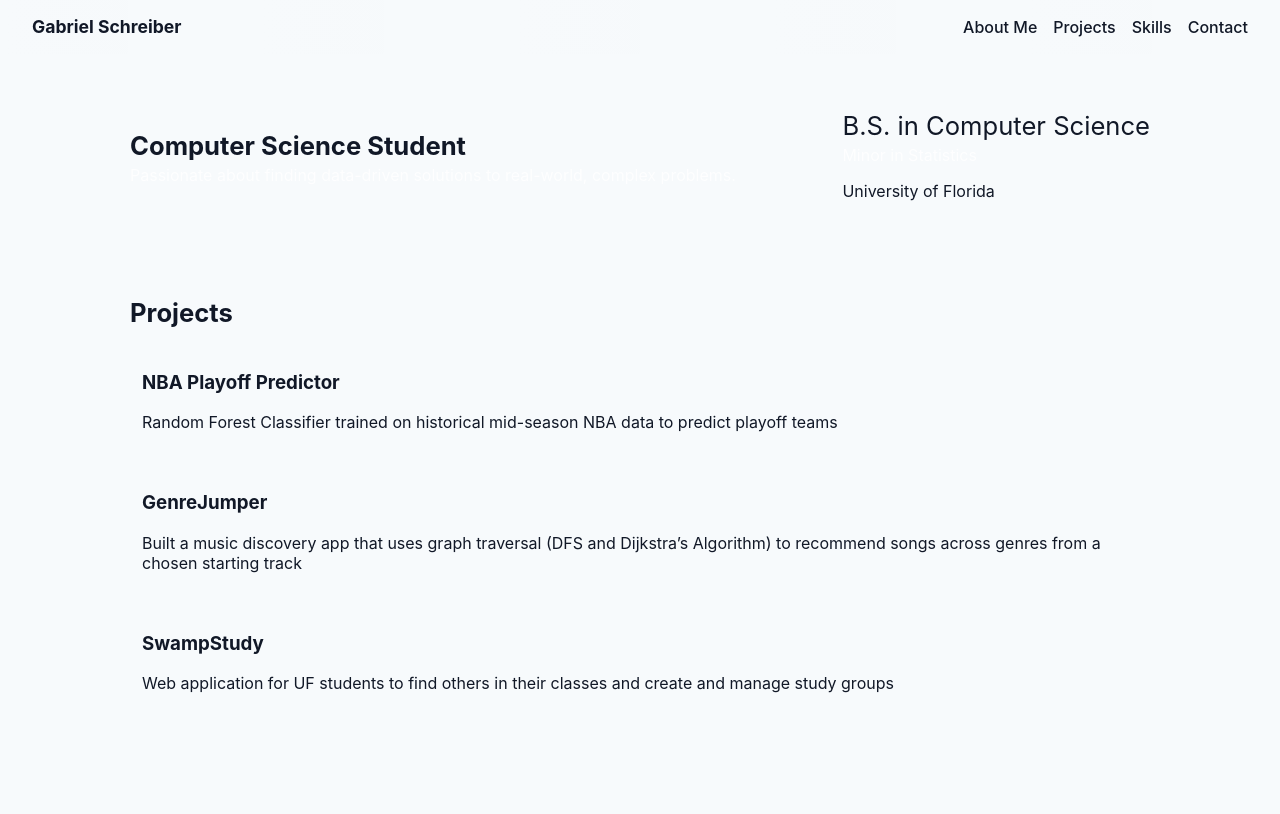
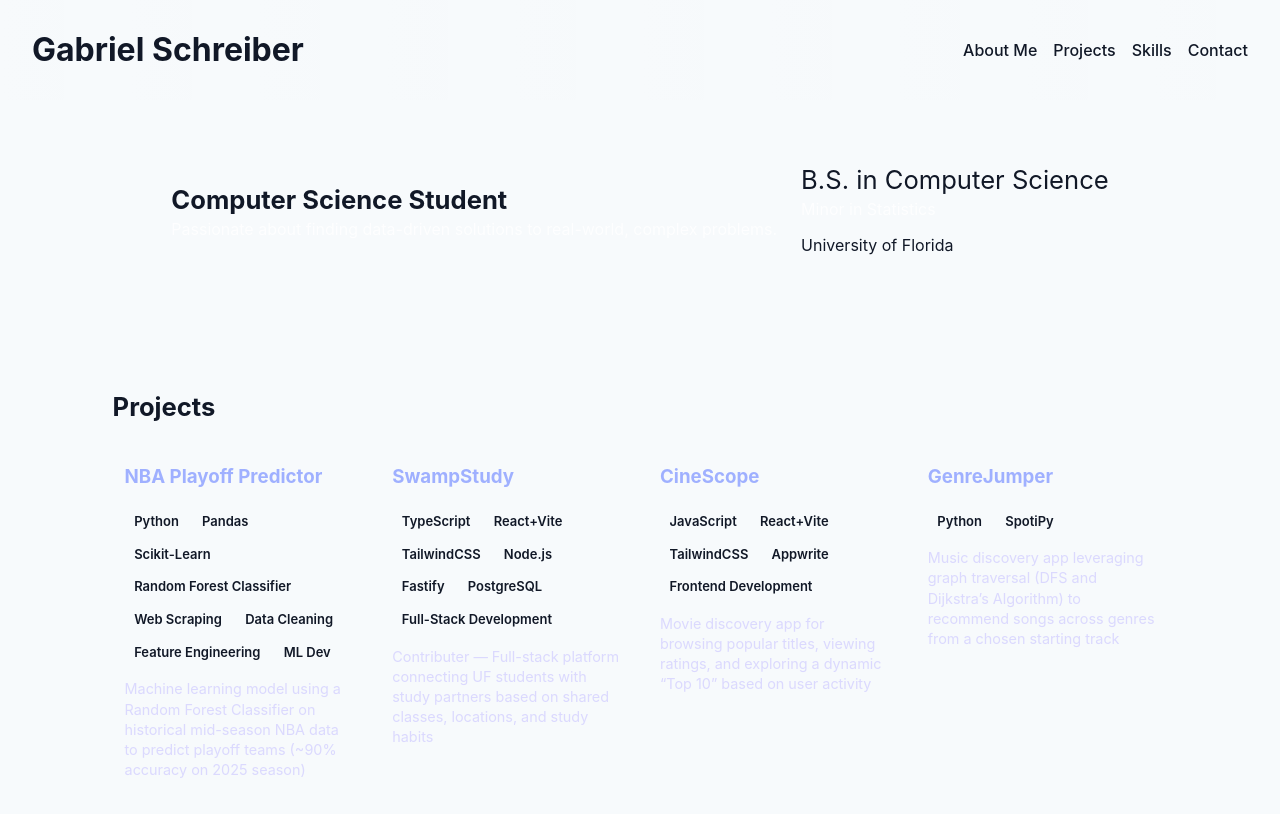
Before and after one commit to gabeschreiber/portfolio, a React (Vite) app in the folder gpschreiber/: page / in a window 1280 px wide. Shown: the top 814 px of the page. Built offline with nearby package versions, Linux system fonts and the light colour scheme.

Commit message:
worked more on projects section and did some styling for overall app appearance

```diff
--- a/gpschreiber/src/App.css
+++ b/gpschreiber/src/App.css
@@ -12,11 +12,13 @@
   align-items: center;
   padding: 1rem 2rem;
   border-bottom: 1px solid rgba(255,255,255,0.04);
-  background: linear-gradient(90deg, rgba(255,255,255,0.02), transparent);
+  background: linear-gradient(90deg, rgba(255,255,255,0.04), transparent);
+  height: 100px;
 }
 .name {
   font-weight: 700;
-  font-size: 1.1rem;
+  font-size: 2rem;
+
 }
 .nav-bar a {
   margin-left: 1rem;
@@ -24,7 +26,7 @@
   text-decoration: none;
   font-weight: 500;
 }
-.site-nav a:hover {
+.nav-bar a:hover {
   text-decoration: underline;
 }
 
@@ -38,8 +40,8 @@
 .card {
   background: linear-gradient(180deg, rgba(255,255,255,0.01), rgba(255,255,255,0.00));
   border-radius: 12px;
-  padding: 1.5rem;
-  margin-bottom: 1.25rem;
+  padding: 2rem;
+  margin-bottom: 1.5rem;
 }
 
 .about-me {
@@ -62,7 +64,7 @@
   color: #fff;
 }
 
-.title { margin: 0 0 .25rem 0; font-size: 1.6rem }
+.title { margin: 0 0 .25rem ; font-size: 1.6rem }
 .subtitle { margin: 0 0 .75rem 0; color: rgba(255,255,255,0.8) }
 .summary { color: rgba(255,255,255,0.75); margin-bottom: 0.75rem }
 
@@ -78,7 +80,7 @@
 }
 .btn.ghost { background: transparent; border: 1px solid rgba(255,255,255,0.04); color: inherit }
 
-.skills { display:flex; flex-wrap:wrap; gap:.5rem; margin-top:.75rem }
+.skills { display:flex; flex-wrap:wrap; gap:.25rem; margin-top:.75rem; font-size: small; font-weight:500 }
 .skill-badge { background: rgba(255,255,255,0.03); padding:.4rem .6rem; border-radius:6px; font-weight:600 }
 
 .muted { color: rgba(255,255,255,0.65) }
@@ -88,9 +90,18 @@
 .meta { color: rgba(255,255,255,0.5); font-weight:500; margin-left:.4rem }
 
 .projects-grid { display:grid; grid-template-columns: repeat(auto-fit,minmax(220px,1fr)); gap:1rem; margin-top:.75rem }
-.projects-slider { display: inline-flexbox; margin-top: .75rem;}
-.project { padding: .75rem; border-radius:8px; background: rgba(255,255,255,0.02) }
-.link { color: #9fb0ff; text-decoration: none }
+.projects-slider { display: inline-flex; margin-top: .75rem;}
+.project {
+  padding: .75rem;
+  border-radius:16px;
+  background: rgba(255,255,255,0.02);
+  width: 100%;
+  height: 100%;
+
+}
+.project-skills { margin-top: .5rem; display:flex; flex-flow: wrap; gap:.25rem; font-size: small; font-weight:500 }
+.project-info { margin-top: .5rem; color: rgba(207, 202, 255, 0.7); font-size: 0.9rem; line-height: 1.4 }
+.link { color: #9fb0ff; text-decoration: none; cursor: pointer; }
 
 .site-footer { border-top: 1px solid rgba(255,255,255,0.04); padding: 1.25rem 2rem; background: transparent }
 .footer-row { max-width:1100px; margin:0 auto; display:flex; justify-content:space-between; align-items:center }
--- a/gpschreiber/src/App.jsx
+++ b/gpschreiber/src/App.jsx
@@ -8,9 +8,10 @@ const SKILLS = {
   'Skills/Technologies': ['Machine Learning', 'Data Science', 'Data Cleaning/Manipulation', 'Feature Engineering', 'Web Scraping', 'Agile Methodologies', 'Object-Oriented Programming', 'Linux', 'Git', 'CUDA', 'Teamwork', 'Leadership', 'Communication', 'Problem Solving', 'Organization', 'Initiative', 'Fast Learner']
 }
 
+
 function App() {
   return (
-    <div className='root'>
+    <div className='app-root'>
       <header className='site-header'>
         <div className='name'>Gabriel Schreiber</div>
         <nav className='nav-bar' aria-label="Navigation bar">
@@ -39,24 +40,32 @@ function App() {
       </main>
 
       <section id='projects' className='container'>
-        <div className='project-section card'>
+        <div className='project-section'>
           <h2 className='title'>Projects</h2>
-          <div className='projects-slider'>
+          <div className='projects-grid'>
             <ProjectCard
               title="NBA Playoff Predictor"
-              info="Random Forest Classifier trained on historical mid-season NBA data to predict playoff teams"
-              skills={["Pandas", "Scikit-Learn", "Random Forest Classifier", "Web Scraping", "Data Cleaning", "Feature Engineering"]}
+              info="Machine learning model using a Random Forest Classifier on historical mid-season NBA data to predict playoff teams (~90% accuracy on 2025 season)"
+              skills={["Python", "Pandas", "Scikit-Learn", "Random Forest Classifier", "Web Scraping", "Data Cleaning", "Feature Engineering", "ML Dev"]}
               link="https://github.com/gabeschreiber/nbaplayoffpredictor"
             />
             <ProjectCard
-              title="GenreJumper"
-              info="Built a music discovery app that uses graph traversal (DFS and Dijkstra’s Algorithm) to recommend songs across genres from a chosen starting track"
-              skills={["Python", "SpotiPy", "Data Structures and Algorithms", "OOP"]}
-              link="https://github.com/gabeschreiber/GenreJumper"
+              title="SwampStudy"
+              info="Contributer — Full-stack platform connecting UF students with study partners based on shared classes, locations, and study habits"
+              skills={["TypeScript", "React+Vite", "TailwindCSS", "Node.js", "Fastify", "PostgreSQL", "Full-Stack Development"]}
+              link="https://github.com/connor-kress/swamp-study"
             />
             <ProjectCard
-              title="SwampStudy"
-              info="Web application for UF students to find others in their classes and create and manage study groups"
+              title="CineScope"
+              info="Movie discovery app for browsing popular titles, viewing ratings, and exploring a dynamic “Top 10” based on user activity"
+              skills={["JavaScript", "React+Vite", "TailwindCSS", "Appwrite", "Frontend Development"]}
+              link="https://github.com/gabeschreiber/CineScope"
+            />
+            <ProjectCard
+              title="GenreJumper"
+              info="Music discovery app leveraging graph traversal (DFS and Dijkstra’s Algorithm) to recommend songs across genres from a chosen starting track"
+              skills={["Python", "SpotiPy"]}
+              link="https://github.com/gabeschreiber/GenreJumper"
             />
           </div>
 
--- a/gpschreiber/src/components/ProjectCard.jsx
+++ b/gpschreiber/src/components/ProjectCard.jsx
@@ -2,9 +2,18 @@ import React from 'react';
 
 const ProjectCard = ({title, info, skills, link}) => {
     return (
-        <div className="project" >
-            <h3>{title}</h3>
-            <p>{info}</p>
+        <div className="project">
+            <h3
+                className="link"
+                onClick={() => { if (link) window.open(link, '_blank'); }}>
+                    {title}
+            </h3>
+            <p className="project-skills">
+                {skills.map((skill, index) => (
+                    <span className="skill-badge" key={index}>{skill}</span>
+                ))}
+            </p>
+            <p className='project-info'>{info}</p>
         </div>
     );
 };
```
Also changed, not shown: 1 other file (tests, documents, lock files or other folders).
